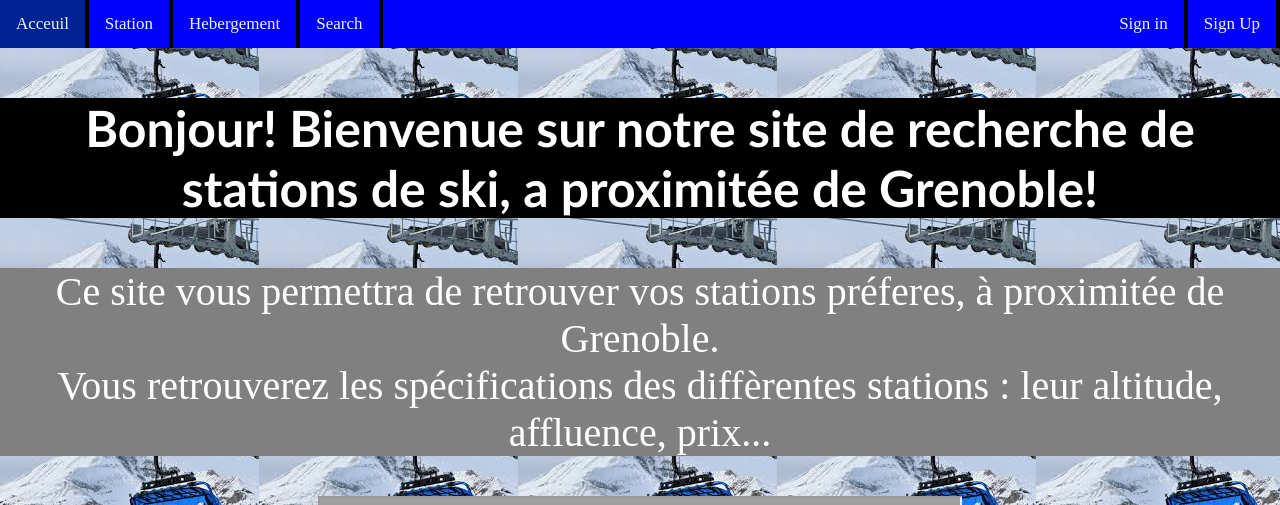
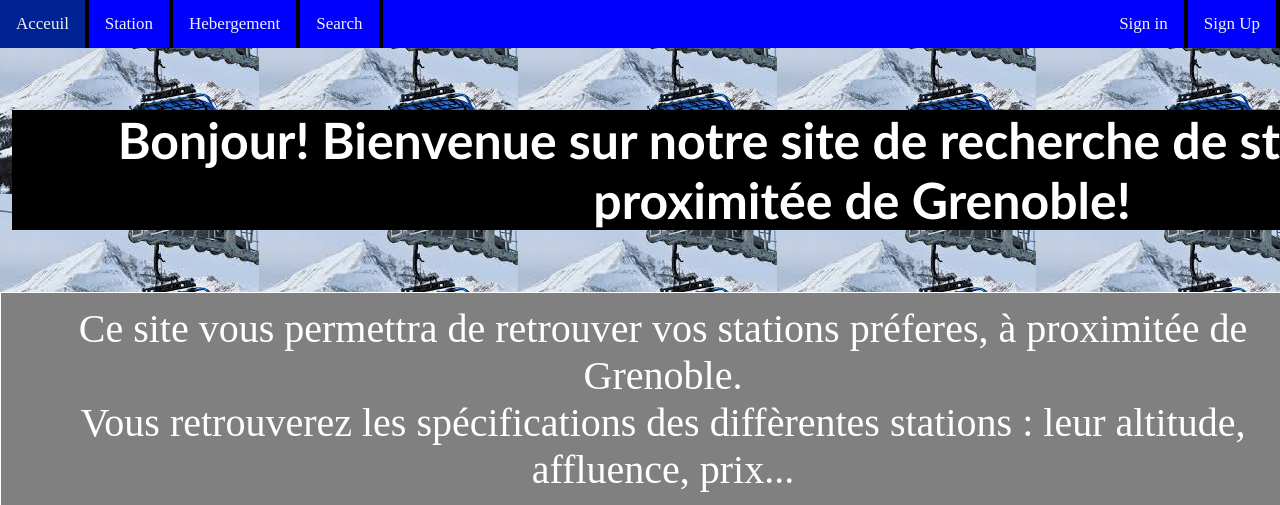
Before and after one commit to igordidier/projet-web, a PHP site: page / in a window 1280 px wide; the page is wider, and only the part inside the window is pictured. Shown: the top 505 px of that part. Run offline with PHP 8.4, Linux system fonts and the light colour scheme; grey boxes are pictures that could not be loaded.

Commit message:
Update main.css

```diff
--- a/main.css
+++ b/main.css
@@ -6,7 +6,10 @@ body{
 h1{
   text-align: center;
   text-decoration: underline;
-  background-color: blue;
+  margin: auto;
+  width: 1700px;
+  padding: 12px;
+  border-color: #FFFFFF;
   margin: auto;
 }
 
@@ -52,6 +55,11 @@ p{
   background-color: grey;
   font-size: 40px;
   text-align: center;
+  width: 1300px;
+  border: 1px solid black;
+  padding: 12px;
+  border-color: #FFFFFF;
+  margin: auto;
 }
 
 .carte{
```
